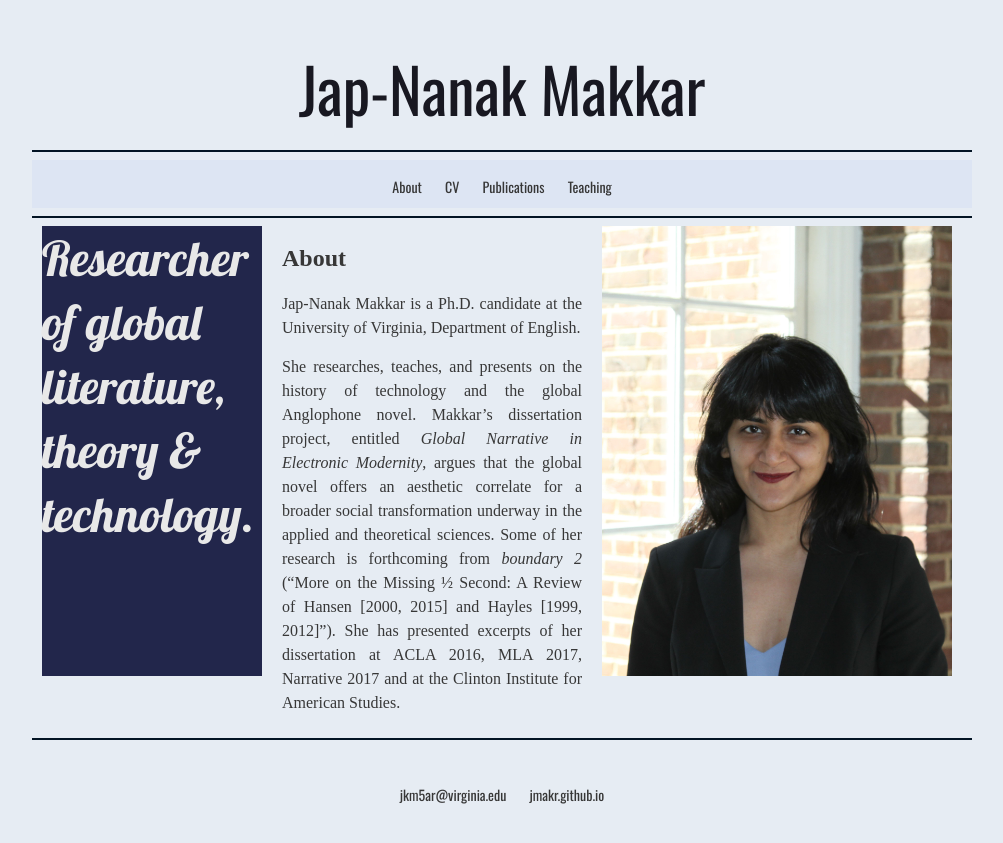
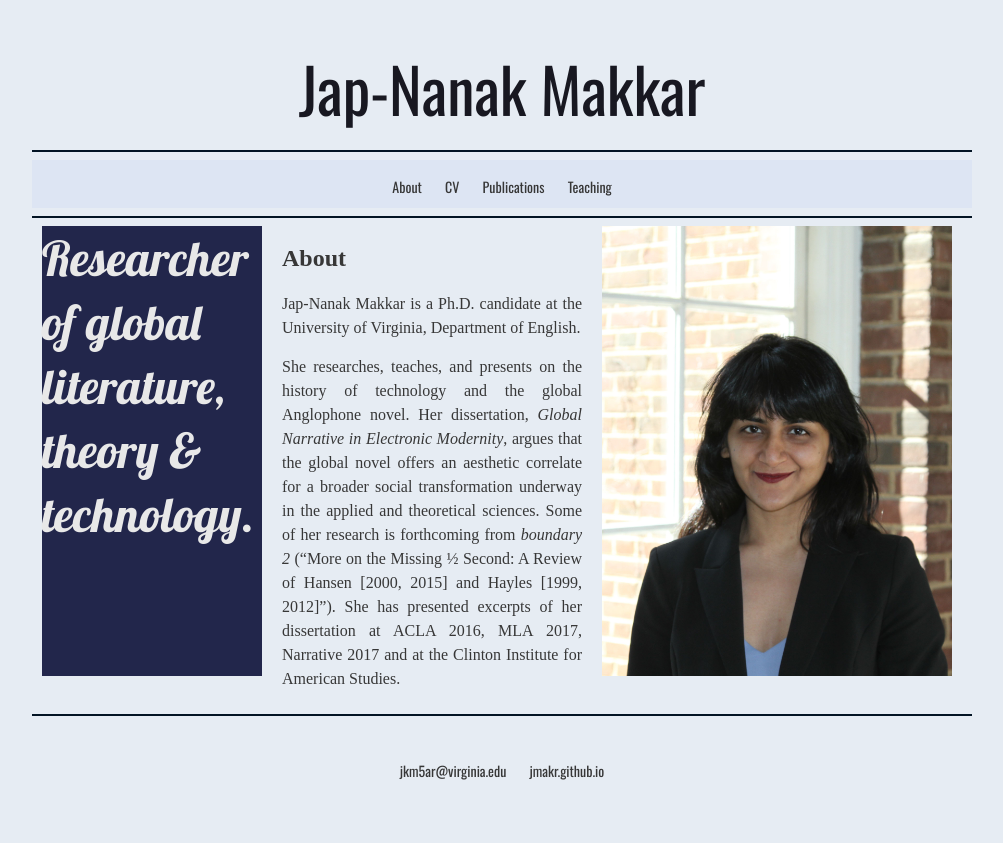
Before and after one commit to jmakr/jmakr.github.io, a Jekyll site: the page built from index.html, in a window 1280 px wide. Shown: the top 843 px of the page, without its empty margins (138-1141 px from the left). Built offline with Jekyll 4.4.1, drawn with Linux system fonts in a browser that asks for light colours; some web fonts are replaced.

Commit message:
Update index.html

```diff
--- a/index.html
+++ b/index.html
@@ -23,7 +23,7 @@
 
 	<p2 align="justify">Jap-Nanak Makkar is a Ph.D. candidate at the University of Virginia, Department of English. </p2>
 
-	<p2 align="justify">She researches, teaches, and presents on the history of technology and the global Anglophone novel. Makkar’s dissertation project, entitled <i>Global Narrative in Electronic Modernity</i>, argues that the global novel offers an aesthetic correlate for a broader social transformation underway in the applied and theoretical sciences.
+	<p2 align="justify">She researches, teaches, and presents on the history of technology and the global Anglophone novel. Her dissertation, <i>Global Narrative in Electronic Modernity</i>, argues that the global novel offers an aesthetic correlate for a broader social transformation underway in the applied and theoretical sciences.
 		Some of her research is forthcoming from <i>boundary 2</i> (“More on the Missing ½ Second: A Review of Hansen [2000, 2015] and Hayles [1999, 2012]”).
 		She has presented excerpts of her dissertation at ACLA 2016, MLA 2017, Narrative 2017 and at the Clinton Institute for American Studies. </p2>
 
```
